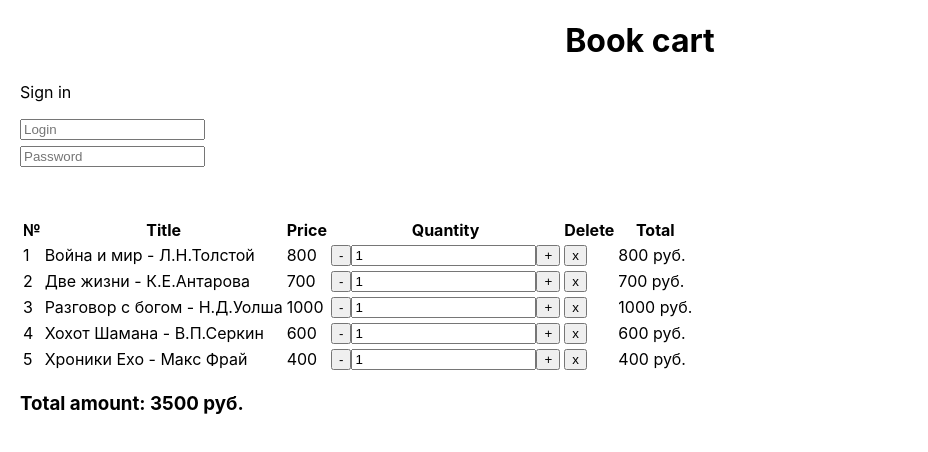
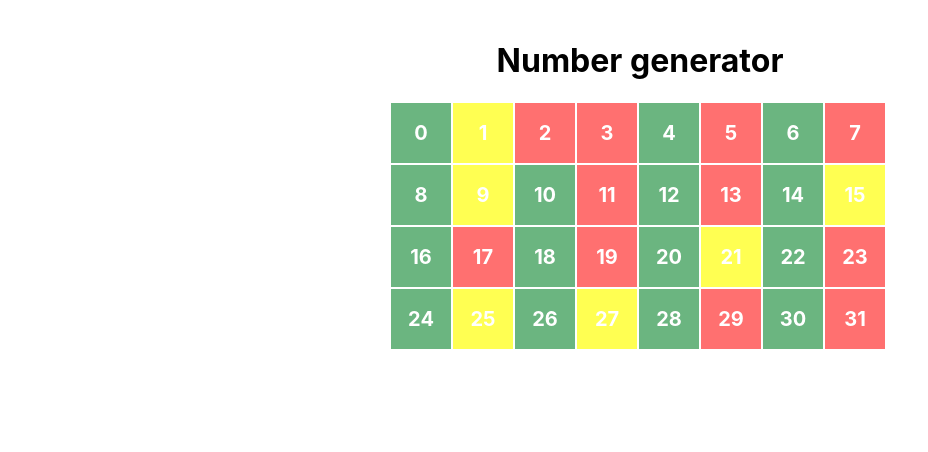
Before and after one commit to Yarengina/sky-react-hw1, a React (Create React App) app in the folder sky-react-hw1/: page / in a window 1280 px wide. Shown: the top 452 px of the page, without its empty margins (0-928 px from the left). Built offline with nearby package versions, Linux system fonts and the light colour scheme.

Commit message:
modified BookCart and added NumberGenerator

```diff
--- a/sky-react-hw1/package.json
+++ b/sky-react-hw1/package.json
@@ -6,6 +6,7 @@
     "@testing-library/jest-dom": "^5.16.4",
     "@testing-library/react": "^13.3.0",
     "@testing-library/user-event": "^13.5.0",
+    "prop-types": "^15.8.1",
     "react": "^18.1.0",
     "react-dom": "^18.1.0",
     "react-scripts": "5.0.1",
--- a/sky-react-hw1/src/App.css
+++ b/sky-react-hw1/src/App.css
@@ -67,3 +67,26 @@
   margin-left: 10px;
   color: red;
 }
+
+.Main {
+  display: flex;
+  flex-direction: column;
+  align-items: center;
+}
+
+.NumberField {
+  display: flex;
+  flex-wrap: wrap;
+  width: 500px;
+}
+
+.Number {
+  color: white;
+  font-size: 20px;
+  height: 60px;
+  width: 60px;
+  display: flex;
+  flex-direction: column;
+  justify-content: center;
+  margin: 1px;
+}
--- a/sky-react-hw1/src/App.js
+++ b/sky-react-hw1/src/App.js
@@ -1,9 +1,9 @@
 import './App.css'
-import BookCart from './components/BookCart/BookCart'
+import NumberGenerator from './components/NumberGenerator/NumberGenerator'
 
 function App() {
     return <div className='App'>
-        <BookCart />
+        <NumberGenerator />
         </div>
 }
 
--- a/sky-react-hw1/src/components/BookCart/BooksTable.js
+++ b/sky-react-hw1/src/components/BookCart/BooksTable.js
@@ -1,3 +1,4 @@
+import PropTypes from 'prop-types'
 import MinMaxBook from './MinMaxBook'
 
 function BooksTable({
@@ -37,4 +38,16 @@ function BooksTable({
     </table>
 }
 
+BooksTable.propTypes = {
+    books: PropTypes.shape({
+        id: PropTypes.oneOfType([PropTypes.string, PropTypes.number]),
+        title: PropTypes.string,
+        price: PropTypes.number,
+        rest: PropTypes.number,
+        quantity: PropTypes.number,
+    }).isRequired,
+    removeBook: PropTypes.func.isRequired,
+    setQuatinty: PropTypes.func.isRequired,
+}
+
 export default BooksTable
--- /dev/null
+++ b/sky-react-hw1/src/components/NumberGenerator/Number.js
@@ -0,0 +1,16 @@
+import PropTypes from 'prop-types'
+import { getNumberColor } from './utils'
+
+function Number({ number }) {
+    return (
+        <div className='Number' style={getNumberColor(number)}>
+            <strong>{number}</strong>
+        </div>
+    )
+}
+
+Number.propTypes = {
+    number: PropTypes.number.isRequired
+}
+
+export default Number
--- /dev/null
+++ b/sky-react-hw1/src/components/NumberGenerator/NumberGenerator.js
@@ -0,0 +1,19 @@
+import Number from './Number'
+import { getArrayOfNumbers } from './utils'
+
+function NumberGenerator() {
+    const numbers = getArrayOfNumbers(31)
+
+    const numberGenerator = numbers.map(num => (
+        <Number number={num} key={num} />
+    ))
+
+    return (
+        <div className='Main'>
+            <h1>Number generator</h1>
+            <div className='NumberField'>{numberGenerator}</div>
+        </div>
+    )
+}
+
+export default NumberGenerator
--- /dev/null
+++ b/sky-react-hw1/src/components/NumberGenerator/utils.js
@@ -0,0 +1,47 @@
+function getArrayOfNumbers(num) {
+    const arr = []
+    for (let i = 0; i <= num; i += 1) {
+      arr.push(i)
+    }
+    return arr
+  }
+
+const isEven = (num) => num % 2 === 0
+
+const isOdd = (num) => Math.abs(num % 2) === 1
+
+const isPrime = (num) => {
+    if (Number.isNaN(num) || !Number.isFinite(num) || num % 1 || num < 2) {
+        return false
+    }
+
+    const max = Math.floor(Math.sqrt(num))
+
+    for (let i = 2; i <= max; i += 1) {
+        if (num % i === 0) {
+        return false
+        }
+    }
+    return true
+}
+
+function getNumberColor(num) {
+    if (isPrime(num)) {
+        return {
+            backgroundColor: '#ff00008f'
+        }
+    }
+    if (isEven(num)) {
+        return {
+            backgroundColor: '#00802594'
+        }
+    }
+    if (isOdd(num)) {
+        return {
+            backgroundColor: '#ffff00ad'
+        }
+    }
+    return false
+}
+
+export { getArrayOfNumbers, getNumberColor }
```
Also changed, not shown: sky-react-hw1/src/components/BookCart/Input.js (+8 -0 lines), sky-react-hw1/src/components/BookCart/MinMaxBook.js (+9 -0 lines).
